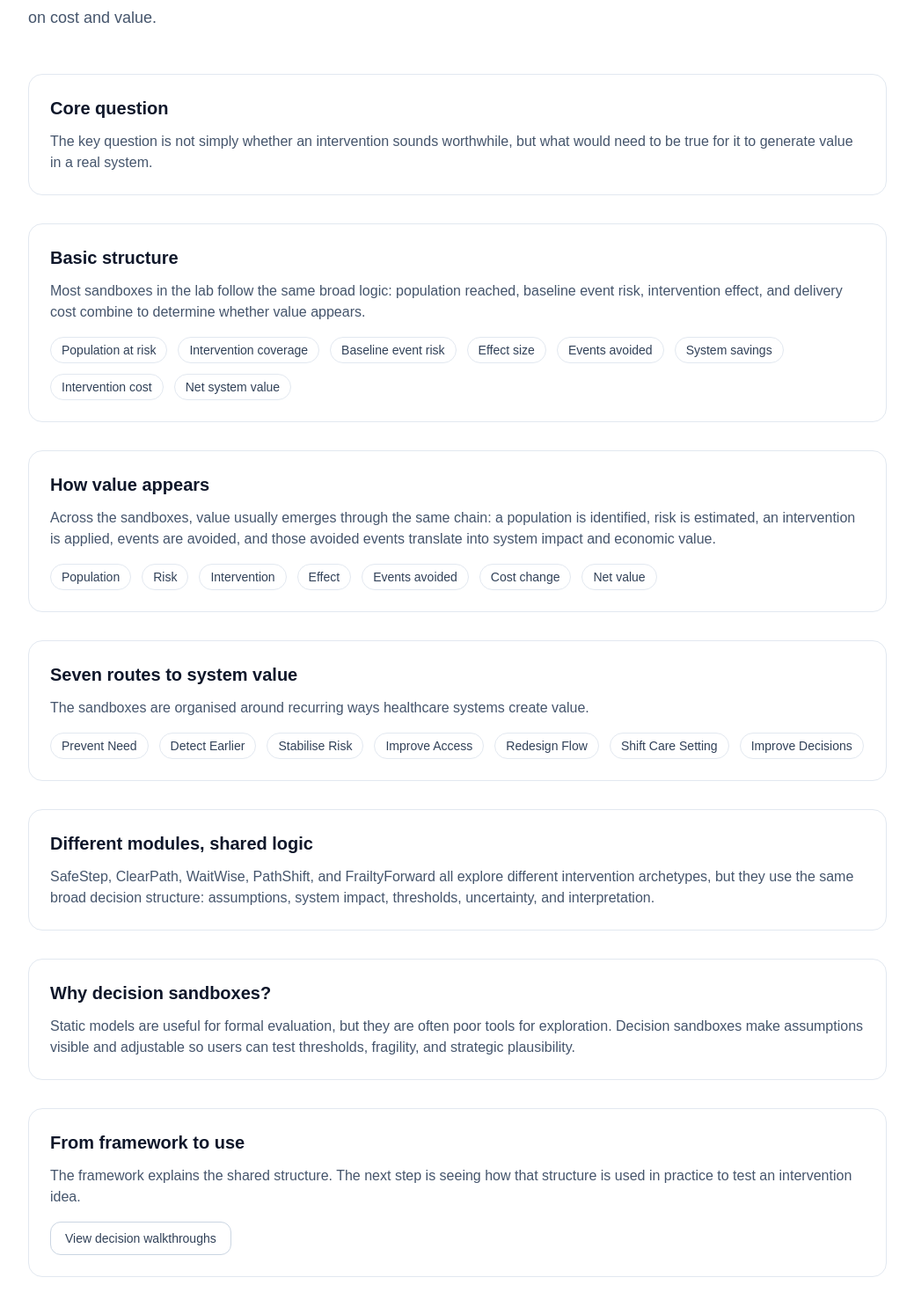
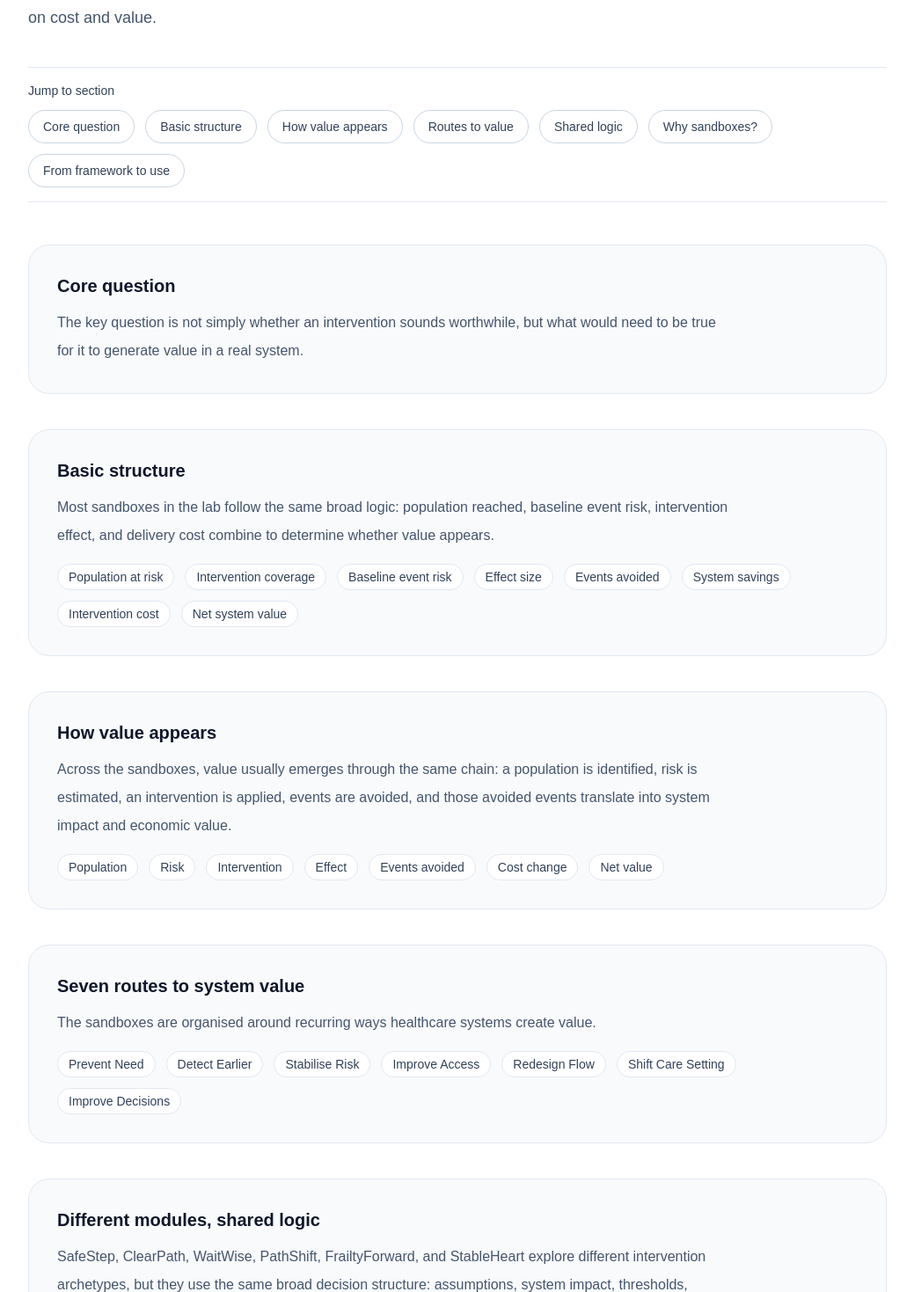
Before and after one commit to olivercareyncl/health-economics-scenario-lab, a Next.js app in the folder site/: page /framework in a window 1280 px wide. Shown: the part 281-1750 px from the top of the page at 88% size, without its empty margins (120-1159 px from the left). Built offline with nearby package versions, Linux system fonts and the light colour scheme.

Commit message:
Update page.tsx

```diff
--- a/site/src/app/framework/page.tsx
+++ b/site/src/app/framework/page.tsx
@@ -8,6 +8,16 @@ const routes = [
   "Redesign Flow",
   "Shift Care Setting",
   "Improve Decisions",
+] as const;
+
+const frameworkSections = [
+  { id: "core-question", label: "Core question" },
+  { id: "basic-structure", label: "Basic structure" },
+  { id: "how-value-appears", label: "How value appears" },
+  { id: "routes-to-value", label: "Routes to value" },
+  { id: "shared-logic", label: "Shared logic" },
+  { id: "why-sandboxes", label: "Why sandboxes?" },
+  { id: "from-framework-to-use", label: "From framework to use" },
 ] as const;
 
 export default function FrameworkPage() {
@@ -25,19 +35,42 @@ export default function FrameworkPage() {
         population, a change in events, and a resulting effect on cost and value.
       </p>
 
-      <section className="mt-12 space-y-8">
-        <div className="rounded-2xl border border-slate-200 p-6">
+      <div className="sticky top-[73px] z-20 mt-10 border-y border-slate-200 bg-white/95 py-4 backdrop-blur">
+        <p className="mb-3 text-sm font-medium text-slate-700">
+          Jump to section
+        </p>
+        <div className="flex flex-wrap gap-3">
+          {frameworkSections.map((section) => (
+            <a
+              key={section.id}
+              href={`#${section.id}`}
+              className="rounded-full border border-slate-300 bg-white px-4 py-2 text-sm text-slate-700 transition hover:bg-slate-50"
+            >
+              {section.label}
+            </a>
+          ))}
+        </div>
+      </div>
+
+      <section className="mt-12 space-y-10">
+        <section
+          id="core-question"
+          className="scroll-mt-36 rounded-3xl border border-slate-200 bg-slate-50 p-8"
+        >
           <h2 className="text-xl font-semibold">Core question</h2>
-          <p className="mt-3 text-slate-600">
+          <p className="mt-3 max-w-3xl leading-8 text-slate-600">
             The key question is not simply whether an intervention sounds
             worthwhile, but what would need to be true for it to generate value
             in a real system.
           </p>
-        </div>
+        </section>
 
-        <div className="rounded-2xl border border-slate-200 p-6">
+        <section
+          id="basic-structure"
+          className="scroll-mt-36 rounded-3xl border border-slate-200 bg-slate-50 p-8"
+        >
           <h2 className="text-xl font-semibold">Basic structure</h2>
-          <p className="mt-3 text-slate-600">
+          <p className="mt-3 max-w-3xl leading-8 text-slate-600">
             Most sandboxes in the lab follow the same broad logic: population
             reached, baseline event risk, intervention effect, and delivery cost
             combine to determine whether value appears.
@@ -55,17 +88,20 @@ export default function FrameworkPage() {
             ].map((item) => (
               <span
                 key={item}
-                className="rounded-full border border-slate-200 px-3 py-1"
+                className="rounded-full border border-slate-200 bg-white px-3 py-1"
               >
                 {item}
               </span>
             ))}
           </div>
-        </div>
+        </section>
 
-        <div className="rounded-2xl border border-slate-200 p-6">
+        <section
+          id="how-value-appears"
+          className="scroll-mt-36 rounded-3xl border border-slate-200 bg-slate-50 p-8"
+        >
           <h2 className="text-xl font-semibold">How value appears</h2>
-          <p className="mt-3 text-slate-600">
+          <p className="mt-3 max-w-3xl leading-8 text-slate-600">
             Across the sandboxes, value usually emerges through the same chain:
             a population is identified, risk is estimated, an intervention is
             applied, events are avoided, and those avoided events translate into
@@ -83,17 +119,20 @@ export default function FrameworkPage() {
             ].map((item) => (
               <span
                 key={item}
-                className="rounded-full border border-slate-200 px-3 py-1"
+                className="rounded-full border border-slate-200 bg-white px-3 py-1"
               >
                 {item}
               </span>
             ))}
           </div>
-        </div>
+        </section>
 
-        <div className="rounded-2xl border border-slate-200 p-6">
+        <section
+          id="routes-to-value"
+          className="scroll-mt-36 rounded-3xl border border-slate-200 bg-slate-50 p-8"
+        >
           <h2 className="text-xl font-semibold">Seven routes to system value</h2>
-          <p className="mt-3 text-slate-600">
+          <p className="mt-3 max-w-3xl leading-8 text-slate-600">
             The sandboxes are organised around recurring ways healthcare systems
             create value.
           </p>
@@ -101,49 +140,58 @@ export default function FrameworkPage() {
             {routes.map((route) => (
               <span
                 key={route}
-                className="rounded-full border border-slate-200 px-3 py-1"
+                className="rounded-full border border-slate-200 bg-white px-3 py-1"
               >
                 {route}
               </span>
             ))}
           </div>
-        </div>
+        </section>
 
-        <div className="rounded-2xl border border-slate-200 p-6">
+        <section
+          id="shared-logic"
+          className="scroll-mt-36 rounded-3xl border border-slate-200 bg-slate-50 p-8"
+        >
           <h2 className="text-xl font-semibold">Different modules, shared logic</h2>
-          <p className="mt-3 text-slate-600">
-            SafeStep, ClearPath, WaitWise, PathShift, and FrailtyForward all
-            explore different intervention archetypes, but they use the same
-            broad decision structure: assumptions, system impact, thresholds,
-            uncertainty, and interpretation.
+          <p className="mt-3 max-w-3xl leading-8 text-slate-600">
+            SafeStep, ClearPath, WaitWise, PathShift, FrailtyForward, and
+            StableHeart explore different intervention archetypes, but they use
+            the same broad decision structure: assumptions, system impact,
+            thresholds, uncertainty, and interpretation.
           </p>
-        </div>
+        </section>
 
-        <div className="rounded-2xl border border-slate-200 p-6">
+        <section
+          id="why-sandboxes"
+          className="scroll-mt-36 rounded-3xl border border-slate-200 bg-slate-50 p-8"
+        >
           <h2 className="text-xl font-semibold">Why decision sandboxes?</h2>
-          <p className="mt-3 text-slate-600">
+          <p className="mt-3 max-w-3xl leading-8 text-slate-600">
             Static models are useful for formal evaluation, but they are often
             poor tools for exploration. Decision sandboxes make assumptions
             visible and adjustable so users can test thresholds, fragility, and
             strategic plausibility.
           </p>
-        </div>
+        </section>
 
-        <div className="rounded-2xl border border-slate-200 p-6">
+        <section
+          id="from-framework-to-use"
+          className="scroll-mt-36 rounded-3xl border border-slate-200 bg-slate-50 p-8"
+        >
           <h2 className="text-xl font-semibold">From framework to use</h2>
-          <p className="mt-3 text-slate-600">
+          <p className="mt-3 max-w-3xl leading-8 text-slate-600">
             The framework explains the shared structure. The next step is seeing
             how that structure is used in practice to test an intervention idea.
           </p>
           <div className="mt-4">
             <Link
               href="/how-to-use"
-              className="inline-flex rounded-xl border border-slate-300 px-4 py-2 text-sm font-medium text-slate-700 transition hover:bg-slate-50"
+              className="inline-flex rounded-xl border border-slate-300 bg-white px-4 py-2 text-sm font-medium text-slate-700 transition hover:bg-slate-100"
             >
               View decision walkthroughs
             </Link>
           </div>
-        </div>
+        </section>
       </section>
     </div>
   );
```
